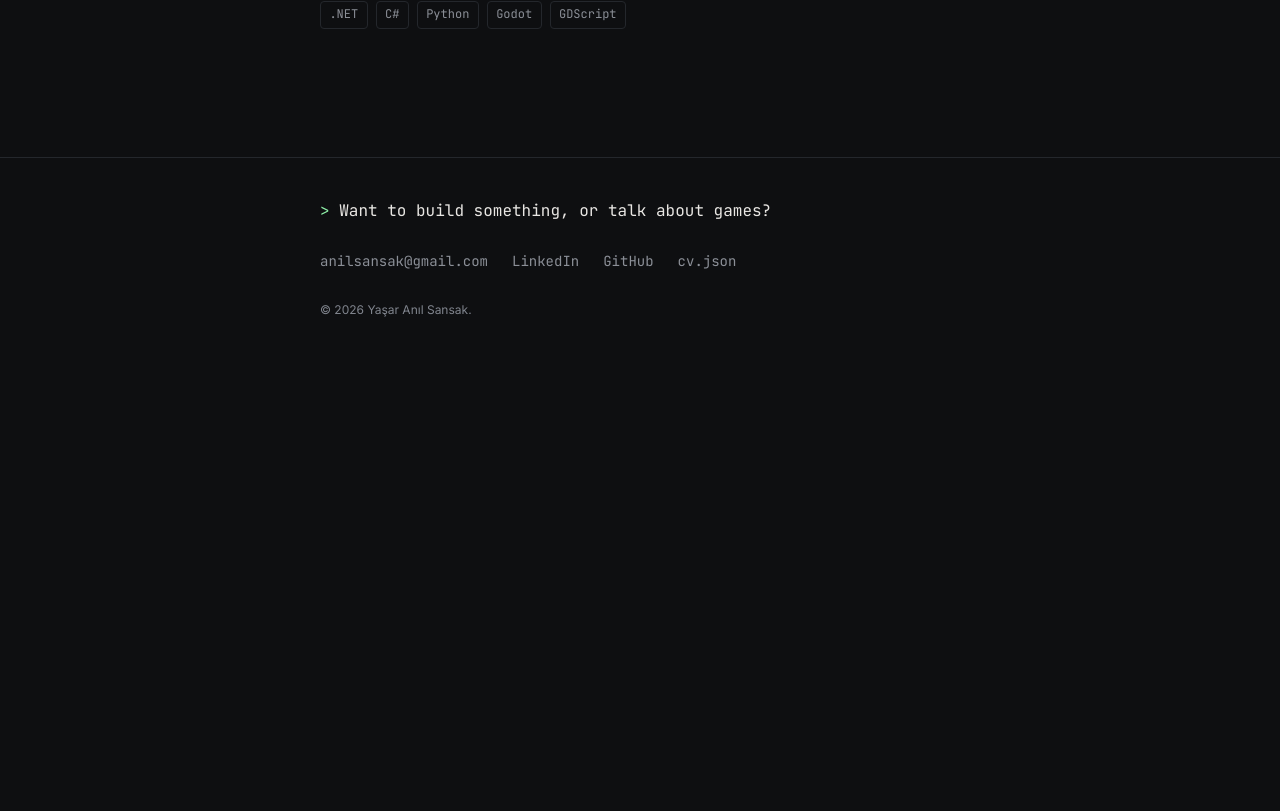
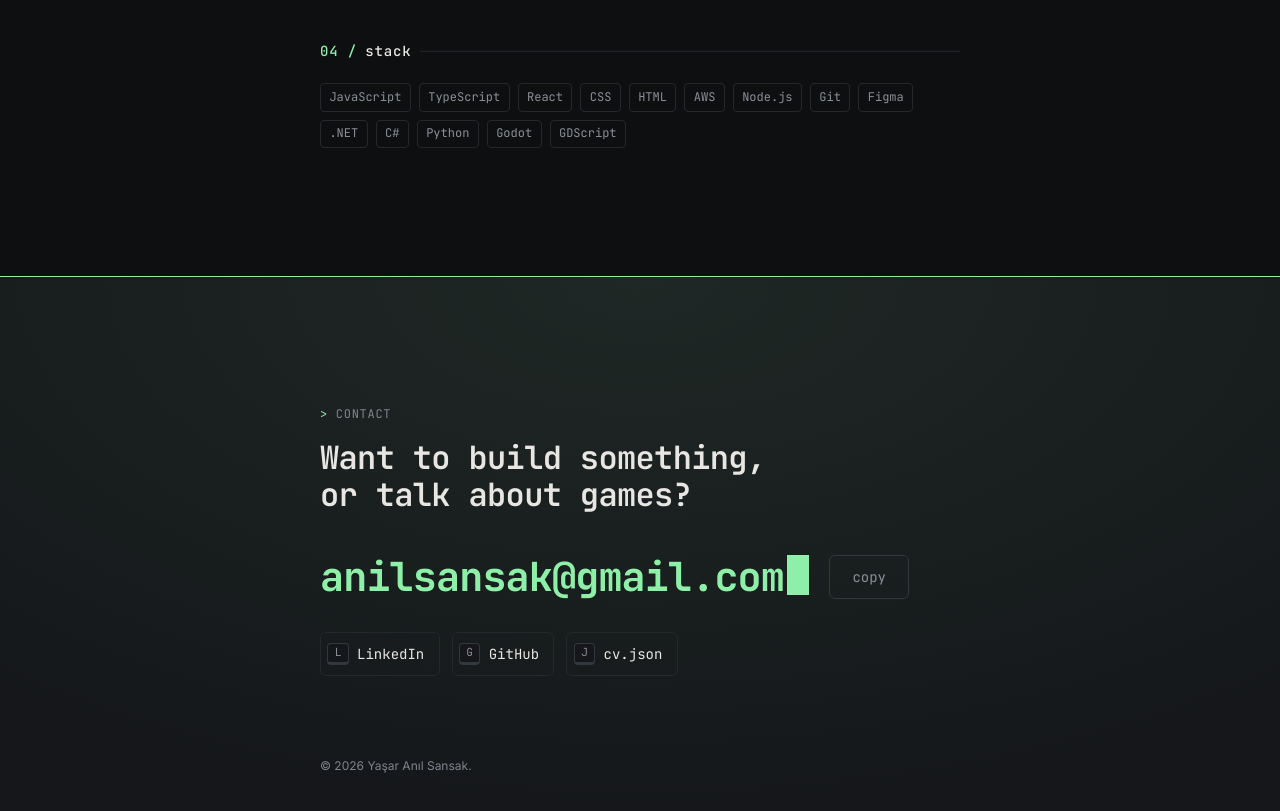
Before and after one commit to yasarsa/yasarsa.github.io, a React (Vite) app: page / in a window 1280 px wide. Shown: the part 2389-3200 px from the top of the page. Before the commit the page ends 2748 px from the top, so only its background shows below. Built offline with nearby package versions, Linux system fonts and the light colour scheme.

Commit message:
fix: enhance SiteFooter email copy functionality and update styles

```diff
--- a/src/components/Keycap/Keycap.tsx
+++ b/src/components/Keycap/Keycap.tsx
@@ -19,7 +19,8 @@ export default function Keycap({ keyLabel, href, children, primary, className, .
             <span>{children}</span>
         </>
     );
-    if (href.startsWith('/') && !href.startsWith('//')) {
+    // A download has to stay a plain link, or the router would swallow the click.
+    if (href.startsWith('/') && !href.startsWith('//') && rest.download === undefined) {
         return <Link to={href} className={cls} {...rest}>{content}</Link>;
     }
     return <a href={href} className={cls} {...rest}>{content}</a>;
--- a/src/components/layout/SiteFooter.module.css
+++ b/src/components/layout/SiteFooter.module.css
@@ -1,51 +1,87 @@
 .SiteFooter {
-    border-top: 1px solid var(--border);
+    border-top: 1px solid var(--brand);
     margin-top: var(--space-section);
+    background: radial-gradient(ellipse 80% 100% at 50% 0%, var(--brand-subtle), transparent), var(--bg-subtle);
 }
 
 .Inner {
     max-width: var(--column);
     margin-inline: auto;
-    padding: var(--space-10) max(var(--gutter), env(safe-area-inset-right)) calc(var(--space-10) + env(safe-area-inset-bottom)) max(var(--gutter), env(safe-area-inset-left));
+    padding: var(--space-section) max(var(--gutter), env(safe-area-inset-right)) calc(var(--space-10) + env(safe-area-inset-bottom)) max(var(--gutter), env(safe-area-inset-left));
     display: flex;
     flex-direction: column;
     gap: var(--space-4);
-}
-
-.Lead {
-    font-family: var(--font-mono);
-    color: var(--fg);
 }
 
 .Prompt {
     color: var(--brand);
 }
 
-.Contact {
+.Lead {
+    font-size: var(--text-2xl);
+    color: var(--fg);
+}
+
+.EmailRow {
     display: flex;
     flex-wrap: wrap;
-    gap: 0 var(--space-6);
+    align-items: center;
+    gap: var(--space-3) var(--space-5);
+    margin-top: var(--space-6);
 }
 
-.Link {
-    display: inline-flex;
-    align-items: center;
-    min-height: 44px;
+.Email {
+    /* Sized so the whole address fits on one line down to a 320px screen. */
     font-family: var(--font-mono);
-    font-size: var(--text-sm);
-    color: var(--fg-muted);
+    font-size: clamp(1.25rem, 6.4vw, 2.5rem);
+    font-weight: var(--weight-bold);
+    letter-spacing: var(--tracking-tight);
+    line-height: var(--leading-tight);
+    color: var(--brand);
     text-decoration: none;
     /* The email address must wrap at large text sizes on narrow screens. */
     overflow-wrap: anywhere;
     transition: color var(--dur-fast) var(--ease-out);
 }
 
-.Link:hover,
-.Link:focus-visible {
+.Email:hover,
+.Email:focus-visible {
+    color: var(--brand-hover);
+    text-decoration: underline;
+    text-decoration-thickness: 2px;
+    text-underline-offset: 6px;
+}
+
+.Copy {
+    min-width: 5rem;
+    min-height: 44px;
+    padding: .35rem .9rem;
+    border: 1px solid var(--border-strong);
+    border-radius: var(--radius-sm);
+    background: transparent;
+    color: var(--fg-muted);
+    font-family: var(--font-mono);
+    font-size: var(--text-sm);
+    cursor: pointer;
+    transition: border-color var(--dur-fast) var(--ease-out), color var(--dur-fast) var(--ease-out);
+}
+
+.Copy:hover,
+.Copy:focus-visible,
+.Copy[data-state="copied"] {
+    border-color: var(--brand);
     color: var(--brand);
 }
 
+.Actions {
+    display: flex;
+    flex-wrap: wrap;
+    gap: var(--space-3);
+    margin-top: var(--space-4);
+}
+
 .Meta {
+    margin-top: var(--space-16);
     font-size: var(--text-xs);
     color: var(--fg-subtle);
     max-width: none;
--- a/src/components/layout/SiteFooter.tsx
+++ b/src/components/layout/SiteFooter.tsx
@@ -1,27 +1,69 @@
+import { useEffect, useState } from 'react';
 import { cv } from '../../data/cv';
+import Keycap from '../Keycap/Keycap';
 import styles from './SiteFooter.module.css';
+
+type CopyState = 'idle' | 'copied' | 'failed';
+
+const COPY_LABEL: Record<CopyState, string> = {
+    idle: 'copy',
+    copied: 'copied',
+    failed: 'failed',
+};
 
 export default function SiteFooter() {
     const year = new Date().getFullYear();
+    const [copyState, setCopyState] = useState<CopyState>('idle');
+
+    useEffect(() => {
+        if (copyState === 'idle') return;
+        const timer = setTimeout(() => setCopyState('idle'), 2000);
+        return () => clearTimeout(timer);
+    }, [copyState]);
+
+    const copyEmail = async () => {
+        try {
+            await navigator.clipboard.writeText(cv.basics.email);
+            setCopyState('copied');
+        } catch {
+            setCopyState('failed');
+        }
+    };
 
     return (
         <footer className={styles.SiteFooter} data-site-footer id="contact" tabIndex={-1} aria-label="Contact">
             <div className={styles.Inner}>
-                <p className={styles.Lead}>
-                    <span className={styles.Prompt} aria-hidden="true">&gt;</span> Want to build something, or talk about games?
+                <p className="label">
+                    <span className={styles.Prompt} aria-hidden="true">&gt;</span> contact
                 </p>
-                <div className={styles.Contact}>
-                    <a href={`mailto:${cv.basics.email}`} className={styles.Link}>{cv.basics.email}</a>
+                <h2 className={styles.Lead}>Want to build something, or talk about games?</h2>
+
+                <div className={styles.EmailRow}>
+                    <a href={`mailto:${cv.basics.email}`} className={styles.Email}>
+                        {cv.basics.email}
+                        <span className="cursor" aria-hidden="true" />
+                    </a>
+                    <button type="button" className={styles.Copy} data-state={copyState} onClick={copyEmail}>
+                        {COPY_LABEL[copyState]}
+                        {copyState === 'idle' && <span className="visually-hidden"> email address</span>}
+                    </button>
+                    <span role="status" className="visually-hidden">
+                        {copyState === 'copied' && 'Email address copied'}
+                        {copyState === 'failed' && 'Could not copy the email address'}
+                    </span>
+                </div>
+
+                <div className={styles.Actions}>
                     {cv.basics.profiles.map((p) => (
-                        <a key={p.network} href={p.url} target="_blank" rel="noopener noreferrer" className={styles.Link}>
-                            {p.network}
-                            <span className="visually-hidden"> (opens in a new tab)</span>
-                        </a>
+                        <Keycap key={p.network} keyLabel={p.network[0]} href={p.url} target="_blank" rel="noopener noreferrer">
+                            {p.network}<span className="visually-hidden"> (opens in a new tab)</span>
+                        </Keycap>
                     ))}
-                    <a href="/cv.json" download className={styles.Link}>
+                    <Keycap keyLabel="J" href="/cv.json" download>
                         cv.json<span className="visually-hidden"> (download the CV as JSON)</span>
-                    </a>
+                    </Keycap>
                 </div>
+
                 <p className={styles.Meta}>
                     © {year} <span lang="tr">{cv.basics.name}</span>.
                 </p>
--- a/src/components/layout/SiteHeader.tsx
+++ b/src/components/layout/SiteHeader.tsx
@@ -1,4 +1,4 @@
-import { useEffect, useRef, useState } from 'react';
+import { useEffect, useRef, useState, type MouseEvent } from 'react';
 import { NavLink, useLocation } from 'react-router-dom';
 import { jumpTo } from './jumpTo';
 import styles from './SiteHeader.module.css';
@@ -38,10 +38,20 @@ export default function SiteHeader() {
 
     const linkClass = ({ isActive }: { isActive: boolean }) => `${styles.NavLink} ${isActive ? styles.NavLinkActive : ''}`;
 
+    // Already home, so the router has nothing to do: go back to the top instead.
+    const onBrandClick = (e: MouseEvent<HTMLAnchorElement>) => {
+        if (pathname !== '/') return;
+        e.preventDefault();
+        setMenuOpen(false);
+        const reduce = window.matchMedia('(prefers-reduced-motion: reduce)').matches;
+        document.getElementById('main')?.focus({ preventScroll: true });
+        window.scrollTo({ top: 0, behavior: reduce ? 'auto' : 'smooth' });
+    };
+
     return (
         <header className={styles.SiteHeader} data-site-header>
             <div className={styles.Inner}>
-                <NavLink to="/" className={styles.Brand}>
+                <NavLink to="/" className={styles.Brand} onClick={onBrandClick}>
                     <span className={styles.Prompt} aria-hidden="true">~/</span>yasar
                     <span className="visually-hidden">, home</span>
                 </NavLink>
--- a/src/components/layout/SiteLayout.tsx
+++ b/src/components/layout/SiteLayout.tsx
@@ -20,7 +20,7 @@ export default function SiteLayout() {
                 </Suspense>
             </main>
             <SiteFooter />
-            <ScrollRestoration getKey={(location) => location.pathname} />
+            <ScrollRestoration />
             <div aria-live="polite" className="visually-hidden">{announcement}</div>
         </div>
     );
--- a/src/data/games.ts
+++ b/src/data/games.ts
@@ -64,4 +64,14 @@ export const GAMES: GameProject[] = [
         year: '2026',
         href: 'https://anilsansak.itch.io/sea-legs',
     },
+    {
+        id: 'gym-rush',
+        title: 'Gym Rush',
+        status: 'in-development',
+        engine: 'Godot',
+        platforms: ['Mobile', 'Web'],
+        blurb: 'A real-time time-management game about finishing your workout in a crowded gym. Hit your targets, play each rep, and keep your machine from the regulars.',
+        year: '2026',
+        href: 'https://anilsansak.itch.io/gym-rush',
+    },
 ];
--- a/src/hooks/useRouteFocus.ts
+++ b/src/hooks/useRouteFocus.ts
@@ -12,7 +12,8 @@ export function useRouteFocus() {
     useEffect(() => {
         if (previousPath.current === location.pathname) return;
         previousPath.current = location.pathname;
-        mainRef.current?.focus();
+        // ScrollRestoration owns the scroll position.
+        mainRef.current?.focus({ preventScroll: true });
         setAnnouncement(document.title);
     }, [location.pathname]);
 
--- a/src/styles/base.css
+++ b/src/styles/base.css
@@ -5,7 +5,8 @@
 }
 
 html {
-    scroll-behavior: smooth;
+    /* No scroll-behavior: smooth here, it would animate route changes too.
+       In-page jumps ask for it themselves (see jumpTo). */
     /* Keep anchor targets and focused elements clear of the sticky header. */
     scroll-padding-top: calc(3.5rem + env(safe-area-inset-top) + var(--space-4));
     background: var(--bg);
```
